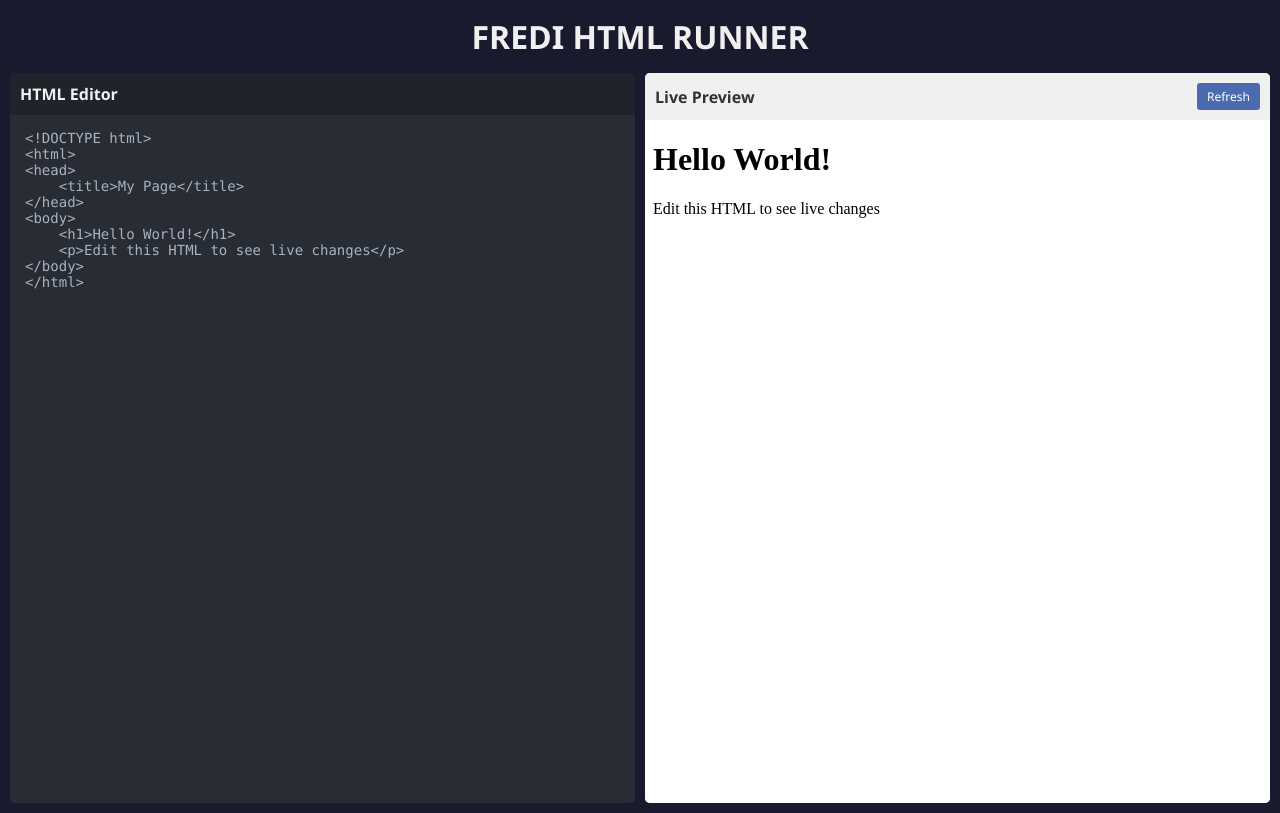
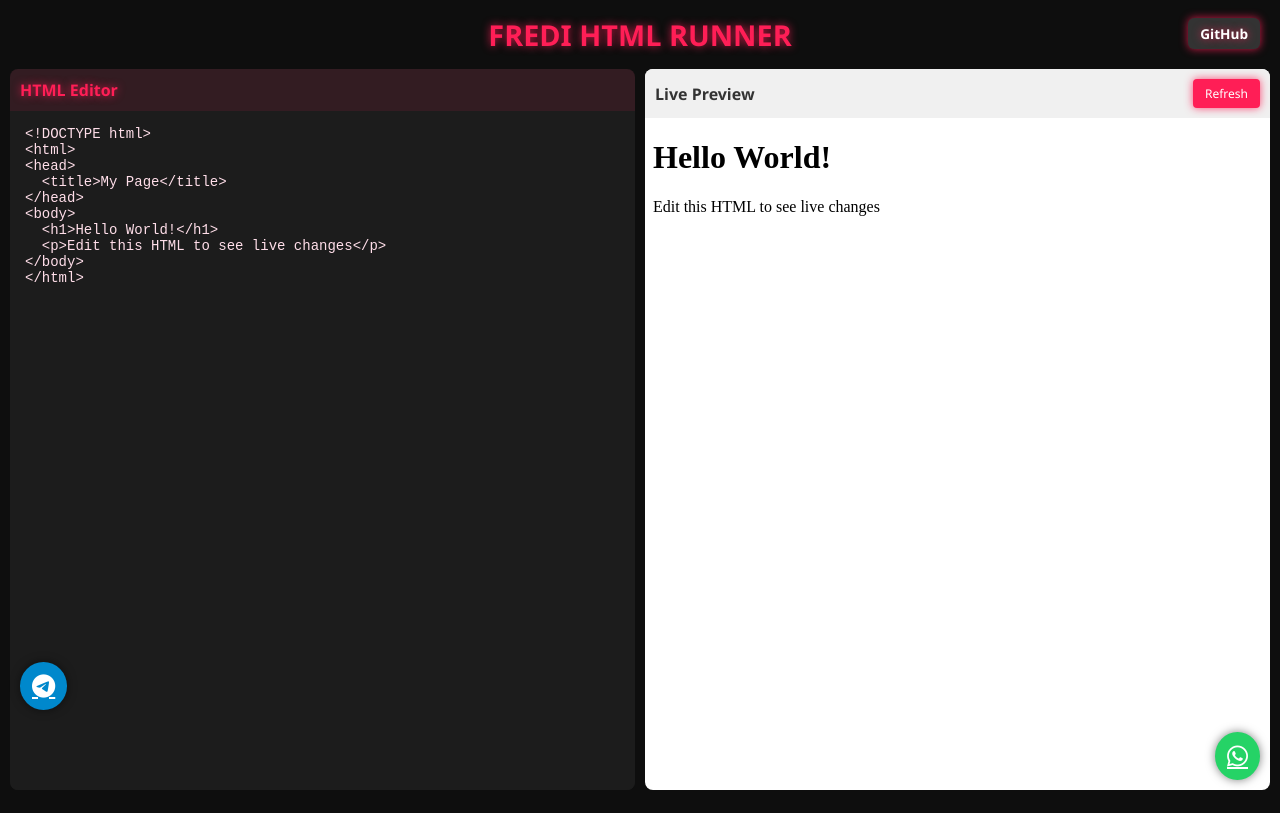
Before and after one commit to FezChat/Fredi-Ai-Site, a plain HTML site: page Convertor/htmlview.html in a window 1280 px wide. Drawn offline with Linux system fonts and the light colour scheme.

Commit message:
Update htmlview.html

```diff
--- a/Convertor/htmlview.html
+++ b/Convertor/htmlview.html
@@ -1,17 +1,18 @@
 <!DOCTYPE html>
 <html lang="en">
 <head>
-    <meta charset="UTF-8">
-    <meta name="viewport" content="width=device-width, initial-scale=1.0">
+  <meta charset="UTF-8" />
+  <meta name="viewport" content="width=device-width, initial-scale=1.0"/>
   <title>Fredi HTML Runner</title>
+  <link rel="stylesheet" href="https://cdnjs.cloudflare.com/ajax/libs/font-awesome/6.4.0/css/all.min.css"/>
   <style>
     :root {
-            --primary-color: #4a6baf;
-            --dark-bg: #1a1a2e;
+      --main-red: #ff1e56;
+      --dark-bg: #0e0e0e;
       --light-text: #f0f0f0;
-            --editor-bg: #282c34;
-            --preview-bg: #ffffff;
-            --border-color: #444;
+      --editor-bg: #1c1c1c;
+      --preview-bg: #fff;
+      --neon-glow: 0 0 8px rgba(255, 30, 86, 0.8);
     }
 
     * {
@@ -25,9 +26,12 @@
       background-color: var(--dark-bg);
       color: var(--light-text);
       min-height: 100vh;
+      display: flex;
+      flex-direction: column;
     }
 
     .container {
+      flex: 1;
       display: grid;
       grid-template-rows: auto 1fr;
       height: 100vh;
@@ -36,6 +40,23 @@
     h1 {
       text-align: center;
       padding: 15px;
+      font-size: 1.8rem;
+      color: var(--main-red);
+      text-shadow: var(--neon-glow);
+      position: relative;
+    }
+
+    .github-badge {
+      position: absolute;
+      top: 18px;
+      right: 20px;
+      background: #333;
+      color: white;
+      padding: 6px 12px;
+      border-radius: 6px;
+      text-decoration: none;
+      font-size: 0.85rem;
+      box-shadow: var(--neon-glow);
     }
 
     .editor-preview-container {
@@ -43,7 +64,6 @@
       grid-template-columns: 1fr 1fr;
       gap: 10px;
       padding: 0 10px 10px;
-            height: calc(100vh - 60px);
     }
 
     @media (max-width: 768px) {
@@ -53,18 +73,23 @@
       }
     }
 
-        .editor-container {
-            background-color: var(--editor-bg);
-            border-radius: 5px;
+    .editor-container, .preview-container {
+      border-radius: 8px;
       overflow: hidden;
       display: grid;
       grid-template-rows: auto 1fr;
     }
 
+    .editor-container {
+      background-color: var(--editor-bg);
+    }
+
     .editor-header {
       padding: 10px;
-            background-color: rgba(0, 0, 0, 0.2);
+      background-color: rgba(255, 30, 86, 0.1);
       font-weight: bold;
+      color: var(--main-red);
+      text-shadow: var(--neon-glow);
     }
 
     #html-editor {
@@ -73,8 +98,8 @@
       padding: 15px;
       border: none;
       background-color: var(--editor-bg);
-            color: #abb2bf;
-            font-family: 'Consolas', 'Monaco', 'Courier New', monospace;
+      color: #ffdee9;
+      font-family: monospace;
       font-size: 14px;
       resize: none;
       outline: none;
@@ -82,10 +107,6 @@
 
     .preview-container {
       background-color: var(--preview-bg);
-            border-radius: 5px;
-            overflow: hidden;
-            display: grid;
-            grid-template-rows: auto 1fr;
     }
 
     .preview-header {
@@ -99,26 +120,60 @@
     }
 
     .preview-refresh {
-            background-color: var(--primary-color);
+      background-color: var(--main-red);
       color: white;
       border: none;
-            padding: 5px 10px;
-            border-radius: 3px;
+      padding: 6px 12px;
+      border-radius: 4px;
+      font-size: 12px;
       cursor: pointer;
-            font-size: 12px;
+      box-shadow: var(--neon-glow);
     }
 
     .preview-frame {
       width: 100%;
       height: 100%;
       border: none;
-            background-color: white;
+    }
+
+    /* Floating buttons */
+    .whatsapp-float, .telegram-float {
+      position: fixed;
+      z-index: 1000;
+      padding: 12px;
+      border-radius: 50%;
+      color: white;
+      font-size: 1.5rem;
+      display: flex;
+      align-items: center;
+      justify-content: center;
+      box-shadow: 0 0 10px rgba(0,0,0,0.5);
+      cursor: pointer;
+    }
+
+    .whatsapp-float {
+      background-color: #25D366;
+      bottom: 20px;
+      right: 20px;
+    }
+
+    .telegram-float {
+      background-color: #0088cc;
+      bottom: 90px;
+      left: 20px;
+    }
+
+    .whatsapp-float:hover, .telegram-float:hover {
+      opacity: 0.85;
     }
   </style>
 </head>
 <body>
   <div class="container">
-        <h1>FREDI HTML RUNNER</h1>
+    <h1>
+      FREDI HTML RUNNER
+      <a href="https://github.com/Fred1e" target="_blank" class="github-badge">GitHub</a>
+    </h1>
     <div class="editor-preview-container">
       <div class="editor-container">
         <div class="editor-header">HTML Editor</div>
@@ -143,6 +198,16 @@
     </div>
   </div>
 
+  <!-- WhatsApp -->
+  <a href="https://wa.me/255752593977" target="_blank" class="whatsapp-float" title="Chat on WhatsApp">
+    <i class="fab fa-whatsapp"></i>
+  </a>
+
+  <!-- Telegram -->
+  <a href="https://t.me/freditech" target="_blank" class="telegram-float" title="Join Telegram">
+    <i class="fab fa-telegram-plane"></i>
+  </a>
+
   <script>
     const htmlEditor = document.getElementById('html-editor');
     const previewFrame = document.getElementById('preview-frame');
@@ -152,17 +217,14 @@
       previewFrame.srcdoc = htmlEditor.value;
     }
 
-        // Update preview on editor changes (with slight delay for performance)
     let updateTimer;
     htmlEditor.addEventListener('input', () => {
       clearTimeout(updateTimer);
       updateTimer = setTimeout(updatePreview, 500);
     });
 
-        // Manual refresh button
     refreshBtn.addEventListener('click', updatePreview);
 
-        // Initial preview
     updatePreview();
   </script>
 </body>
```
Lines whose indentation alone changed are shown as unchanged.
